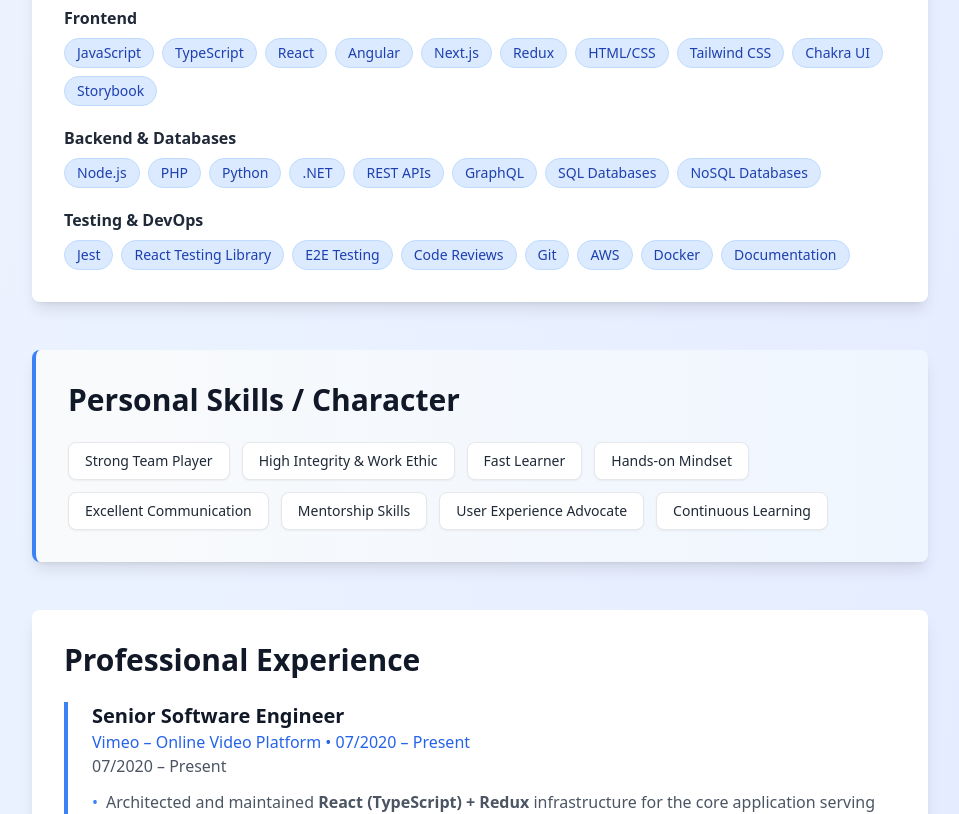
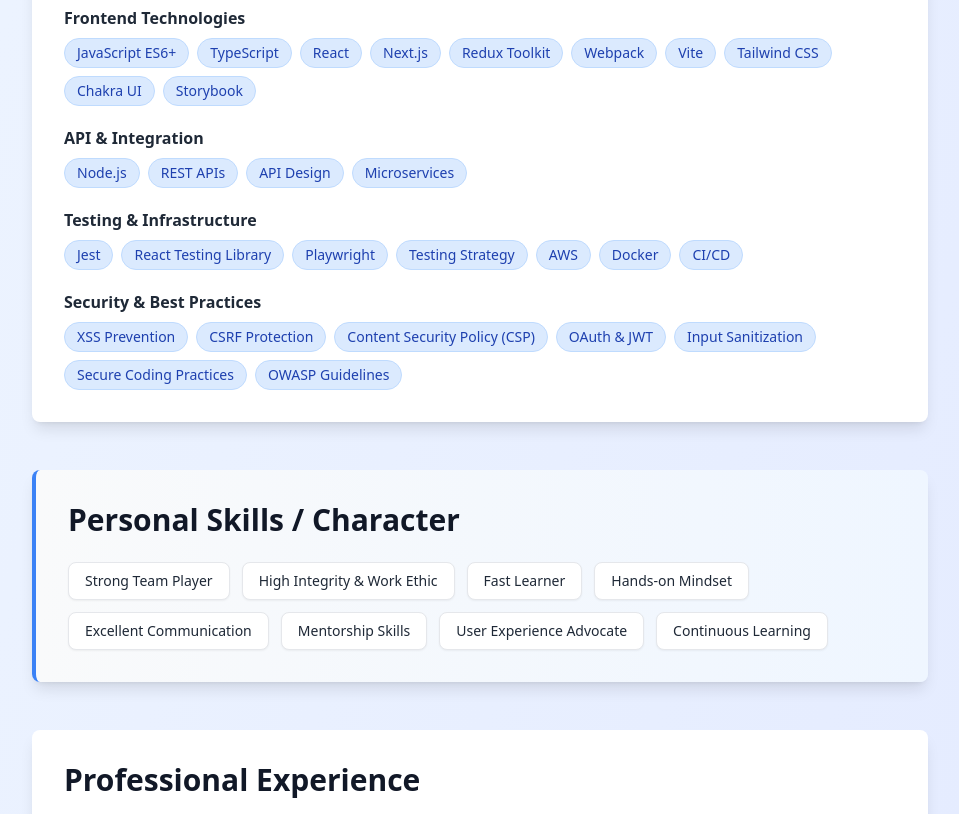
Before and after one commit to alayonyo/resume, a Next.js app: page / in a window 1280 px wide. Shown: the part 1200-2014 px from the top of the page, without its empty margins (160-1119 px from the left). Built offline with nearby package versions, Linux system fonts and the light colour scheme.

Commit message:
add security knowledge

```diff
--- a/components/Experience.tsx
+++ b/components/Experience.tsx
@@ -113,9 +113,6 @@
             <p className='text-blue-600 dark:text-blue-400 font-medium'>
               {exp.company} • {exp.period}
             </p>
-            <p className='text-gray-600 dark:text-gray-400 font-medium'>
-              {exp.period}
-            </p>
             <p className='text-gray-700 dark:text-gray-300 mt-3 leading-relaxed'>
               {exp.description}
             </p>
--- a/components/Skills.tsx
+++ b/components/Skills.tsx
@@ -18,37 +18,41 @@
       'Analytics Implementation',
       'Accessibility (WCAG)',
     ],
-    Frontend: [
-      'JavaScript',
+    'Frontend Technologies': [
+      'JavaScript ES6+',
       'TypeScript',
       'React',
-      'Angular',
       'Next.js',
-      'Redux',
-      'HTML/CSS',
+      'Redux Toolkit',
+      'Webpack',
+      'Vite',
       'Tailwind CSS',
       'Chakra UI',
       'Storybook',
     ],
-    'Backend & Databases': [
+    'API & Integration': [
       'Node.js',
-      'PHP',
-      'Python',
-      '.NET',
       'REST APIs',
-      'GraphQL',
-      'SQL Databases',
-      'NoSQL Databases',
+      'API Design',
+      'Microservices',
     ],
-    'Testing & DevOps': [
+    'Testing & Infrastructure': [
       'Jest',
       'React Testing Library',
-      'E2E Testing',
-      'Code Reviews',
-      'Git',
+      'Playwright',
+      'Testing Strategy',
       'AWS',
       'Docker',
-      'Documentation',
+      'CI/CD',
+    ],
+    'Security & Best Practices': [
+      'XSS Prevention',
+      'CSRF Protection',
+      'Content Security Policy (CSP)',
+      'OAuth & JWT',
+      'Input Sanitization',
+      'Secure Coding Practices',
+      'OWASP Guidelines',
     ],
   };
 
```
